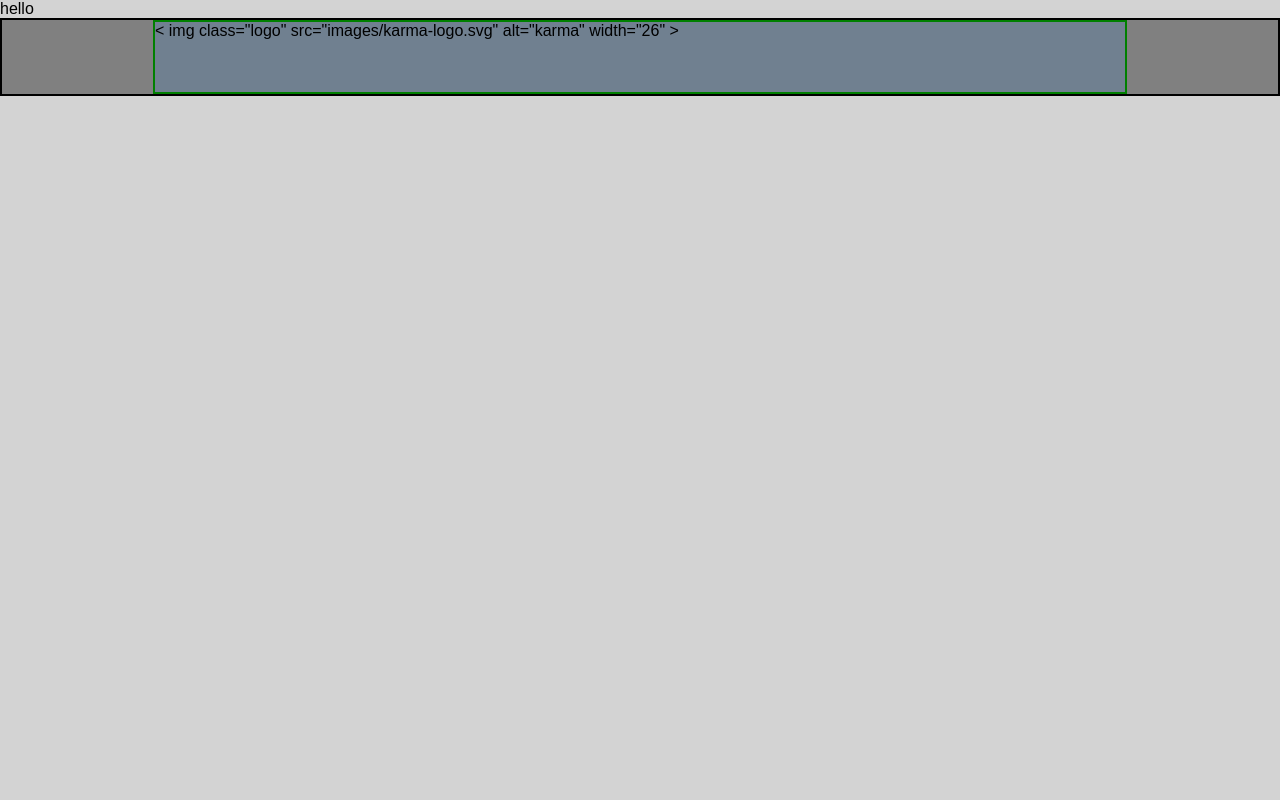
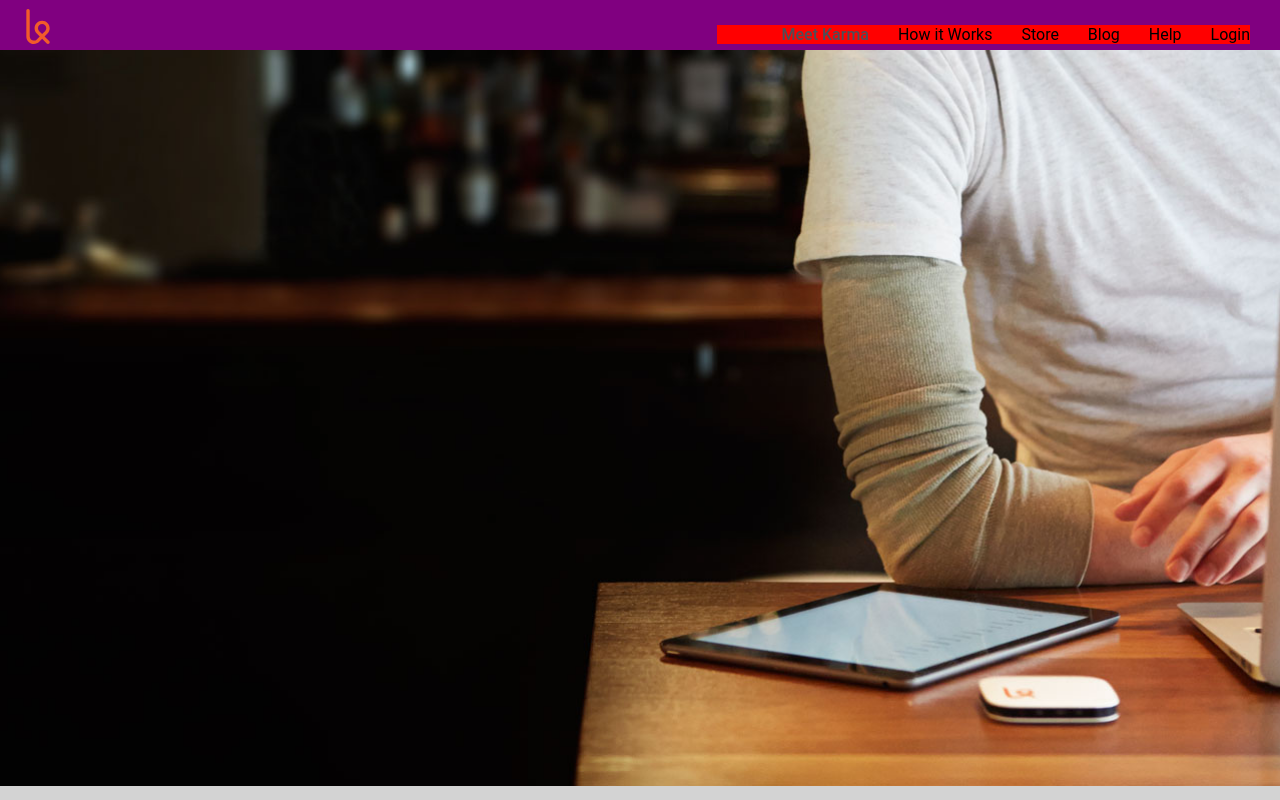
Before and after one commit to gHedrick/project-newKarma, a plain HTML site: page index.html in a window 1280 px wide. Drawn offline with Linux system fonts and the light colour scheme.

Commit message:
first project up-load, Monday 12:01pm 05/08/2016

```diff
--- a/css/styles.css
+++ b/css/styles.css
@@ -2,21 +2,58 @@ body {
   background-color: lightgray;
 }
 
-
 /* navigation section */
 
 .top-navigation {
-  background-color: GRAY;
-  border: 2px solid black;
+  background-color: purple;
+  height: 50px;
+}
+
+.links {
+  float: right;
+  font-family: 'Roboto', sans-serif;
+  color: ;
+  font-size: 16px;
+  margin-top: 25px;
+  margin-right: 30px;
+  -webkit-font-smoothing: antialiased;
+  background-color: red;
+}
+
+.top-navigation .links li {
+  display: inline-block;
+  margin-left: 25px;
+}
+
+.top-navigation .links .active {
+  color: #4c5058;
+  font-weight: 500;
+}
+
+.top-navigation .links li:hover {
+  cursor: pointer;
+  color: #333333;
+}
+
+.logo {
+  margin-left: 20px;
+  width:36px;
+  height:35px;
+  padding-top: 9px
 
 }
 
-.top-navigation > .content {
-  width: 970px;
-  height: 70px;
-  margin: 0 auto;
+/* middle section w/photo section */
+
+.introduction {
+
+  background-image: url(../images/first-background.jpg);
+background-position: center bottom;
+  background-repeat: no-repeat;
+  background-size: cover;
+  height: 45.98rem;
 
 
-  background-color: slategray;
-  border: 2px solid green
+
+
 }
--- a/index.html
+++ b/index.html
@@ -6,40 +6,41 @@
   <link rel="stylesheet" href="css/normalize.css">
   <link rel="stylesheet" href="css/styles.css">
 
-
   <meta charset=" UTF-8 ">
   <title>Document</title>
 
 </head>
 
 <body>
-  hello
+
+  <!-- navigation section -->
 
   <nav class="top-navigation">
+    <div class="content">
 
-    <div class="content">
-      <
-      img class="logo"
-      src="images/karma-logo.svg"
-      alt="karma"
-      width="26"
+      <img class="logo" src="images/karma-logo.svg" alt="Logo Image" width="26">
 
+      <ul class="links">
+        <li class="active">Meet Karma</li>
+        <li>How it Works</li>
+        <li>Store</li>
+        <li>Blog</li>
+        <li>Help</li>
+        <li>Login</li>
+      </ul>
 
-
-
-
-
-      >
     </div>
-
-
   </nav>
 
 
 
 
+  <!-- middle section w/photo section -->
 
 
+<section class="introduction">
+
+</section>
 
 
 
```
Also changed, not shown: images/first-background.jpg (added).
